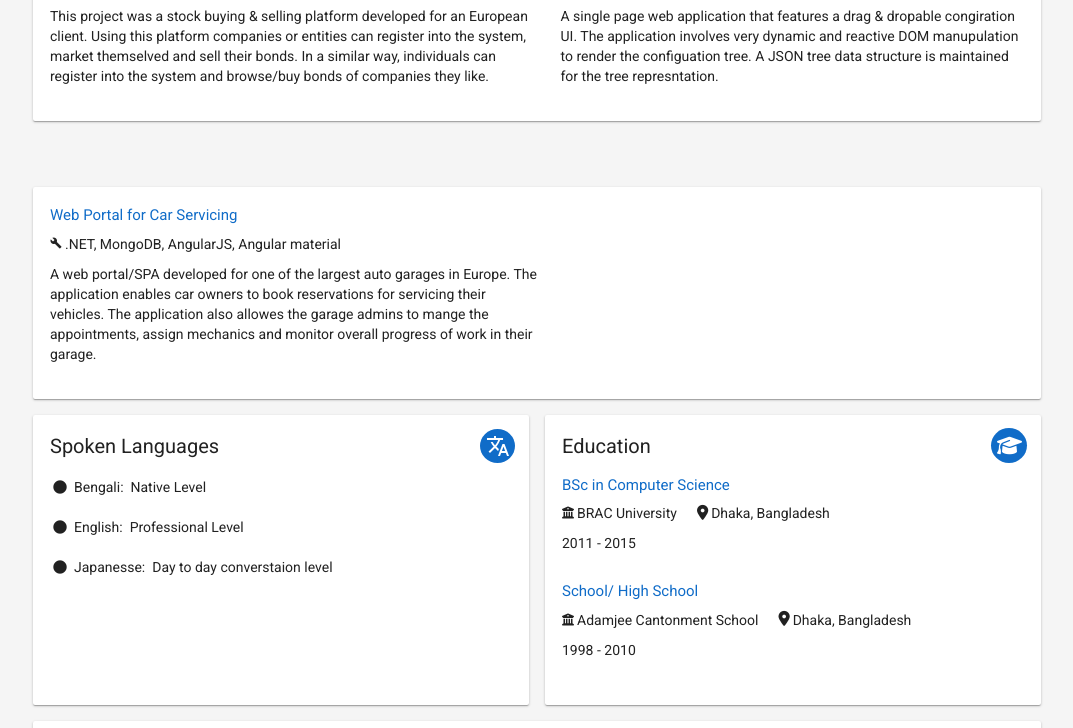
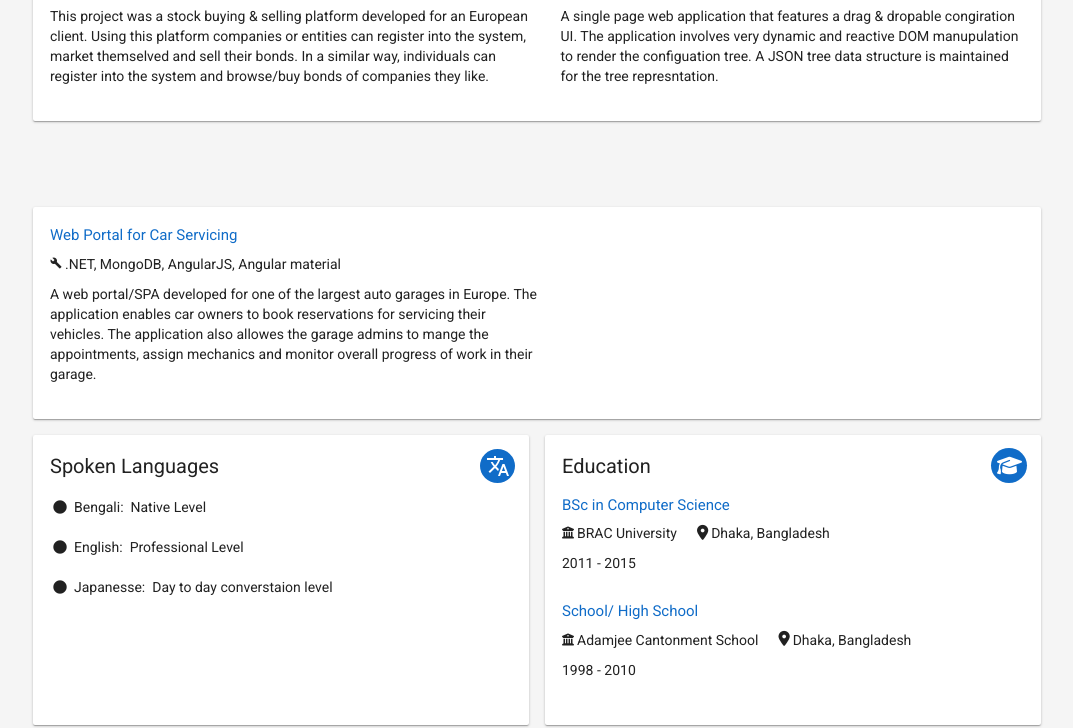
Before and after one commit to gearguy365/aboutamin, a website: page index.html in a window 1280 px wide. Shown: the part 1120-1848 px from the top of the page, without its empty margins (103-1176 px from the left). Drawn offline with Linux system fonts and the light colour scheme; some packages are replaced by stand-ins of ours.

Commit message:
more padding top

```diff
--- a/index.html
+++ b/index.html
@@ -341,7 +341,7 @@
                                     </md-card-actions>
                                 </md-card>
                             </div>
-                            <div layout="row" style="padding-top: 50px;">
+                            <div layout="row" style="padding-top: 70px;">
                                 <!-- PROJECTS -->
                                 <md-card md-theme="default" style="padding:10px" flex>
                                     <md-card-actions layout="column" layout-align="start start" style="padding-left: 7px;">
```
